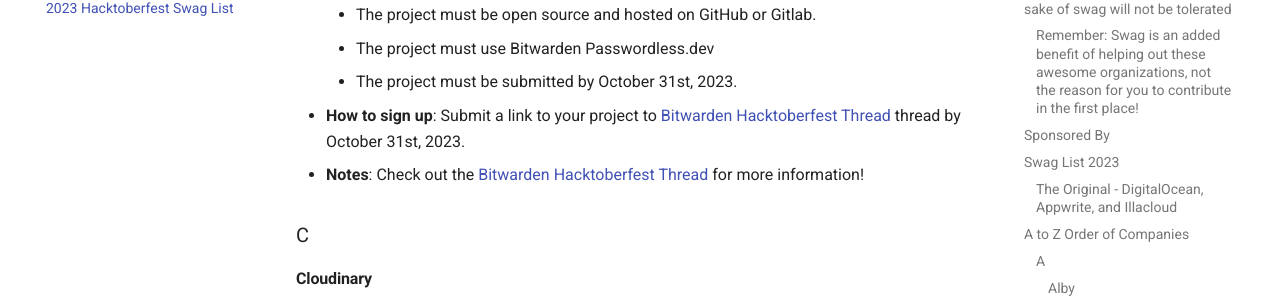
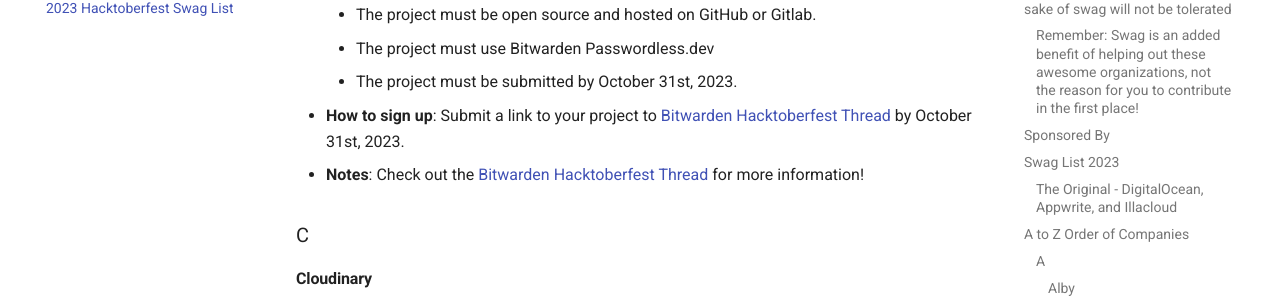
Before and after one commit to crweiner/hacktoberfest-swag-list, an MkDocs documentation site: the page built from docs/list.md, in a window 1280 px wide and 900 px high, scrolled down 3007 px. Shown: the part 154-453 px from the top of the window. Built offline with MkDocs 1.6.1 and Material for MkDocs 9.7.7, drawn with Linux system fonts in a browser that asks for light colours; plug-ins that fetch from the network failed and are left out; comment, search, counter and statistics services are not loaded.

Commit message:
Update docs/list.md
Co-authored-by: vimode <39148877+vimode@users.noreply.github.com>

```diff
--- a/docs/list.md
+++ b/docs/list.md
@@ -98,7 +98,7 @@
     - The project must be open source and hosted on GitHub or Gitlab.
     - The project must use Bitwarden Passwordless.dev
     - The project must be submitted by October 31st, 2023.
-- **How to sign up**: Submit a link to your project to [Bitwarden Hacktoberfest Thread](https://community.bitwarden.com/t/hacktoberfest-is-open-submit-a-project-for-passwordless-dev-for-a-chance-to-win/58642/1) thread by October 31st, 2023.
+- **How to sign up**: Submit a link to your project to [Bitwarden Hacktoberfest Thread](https://community.bitwarden.com/t/hacktoberfest-is-open-submit-a-project-for-passwordless-dev-for-a-chance-to-win/58642/1) by October 31st, 2023.
 - **Notes**: Check out the [Bitwarden Hacktoberfest Thread](https://community.bitwarden.com/t/hacktoberfest-is-open-submit-a-project-for-passwordless-dev-for-a-chance-to-win/58642/1) for more information!
 
 ### C
```
